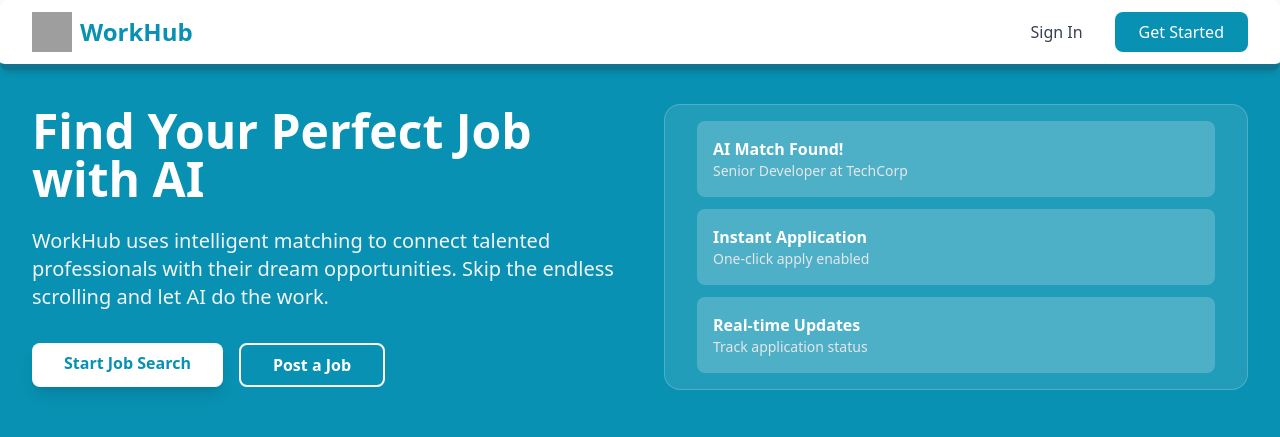
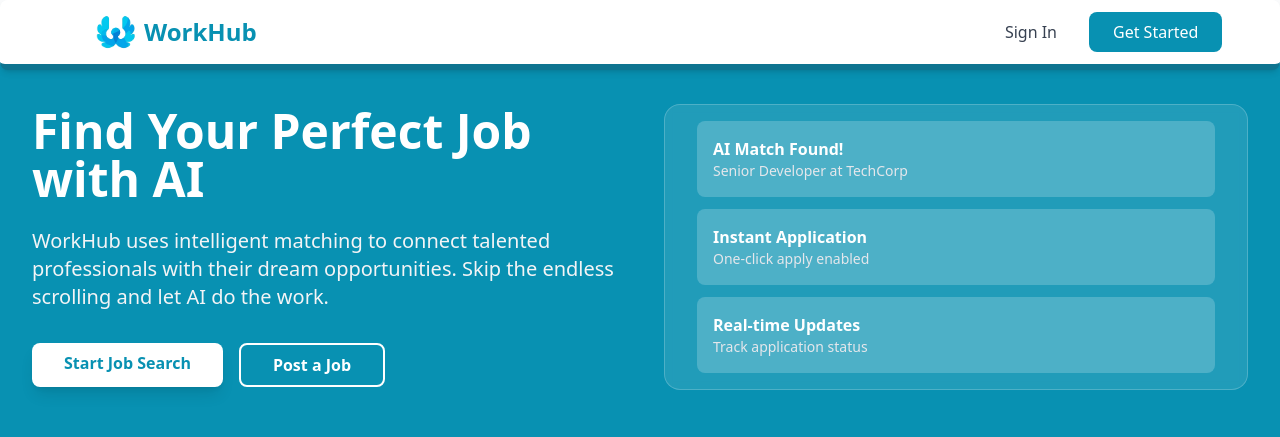
Before and after one commit to SumaniqueCode/WorkHub, a Django app: page / in a window 1280 px wide. Shown: the top 437 px of the page. Run offline with Django 5.2, Linux system fonts and the light colour scheme; some libraries are stand-ins or nearby versions; grey boxes are pictures that could not be loaded.

Commit message:
Modified logo, color and other minor components

```diff
--- a/main/settings.py
+++ b/main/settings.py
@@ -38,6 +38,7 @@ INSTALLED_APPS = [
     'django.contrib.sessions',
     'django.contrib.messages',
     'django.contrib.staticfiles',
+    'users',
 ]
 
 MIDDLEWARE = [
--- a/main/urls.py
+++ b/main/urls.py
@@ -15,7 +15,7 @@ Including another URLconf
     2. Add a URL to urlpatterns:  path('blog/', include('blog.urls'))
 """
 from django.contrib import admin
-from django.urls import path
+from django.urls import include, path
 from django.conf.urls.static import static
 from main import settings
 
@@ -25,6 +25,7 @@ from .views import *
 urlpatterns = [
     path('admin/', admin.site.urls),
     path('', landingPage),
+    path('user/', include('users.urls') )
 ]
 
 if settings.DEBUG:
--- a/templates/layouts/main.html
+++ b/templates/layouts/main.html
@@ -34,9 +34,9 @@
     {% endif %}
     <!-- Navigation -->
     <nav class="fixed w-full z-50 bg-white shadow-md border-b-[6px] border-cyan-700 rounded-lg">
-      <div class="max-w-7xl mx-auto px-4 sm:px-6 lg:px-8">
+      <div class="mx-auto px-4 sm:px-6 lg:px-8 ml-[5%] mr-[2%]">
         <div class="flex justify-between items-center h-16">
-          <a href="/" class="flex items-center gap-2">
+          <a href="/" class="flex items-center gap-2 ">
             <img class="h-10 w-10" src="/media/system_image/logo1.png" alt="Logo" />
             <h1 class="hidden md:block text-2xl font-bold text-cyan-600">WorkHub</h1>
           </a>
```
Also changed, not shown: db.sqlite3, media/system_image/favicon.png (added), media/system_image/logo.jpg (added), media/system_image/logo.png (added), media/system_image/logo1.png (added), media/users/default_user.png (added), media/users/purnima/sample_user_icon.png (added).
